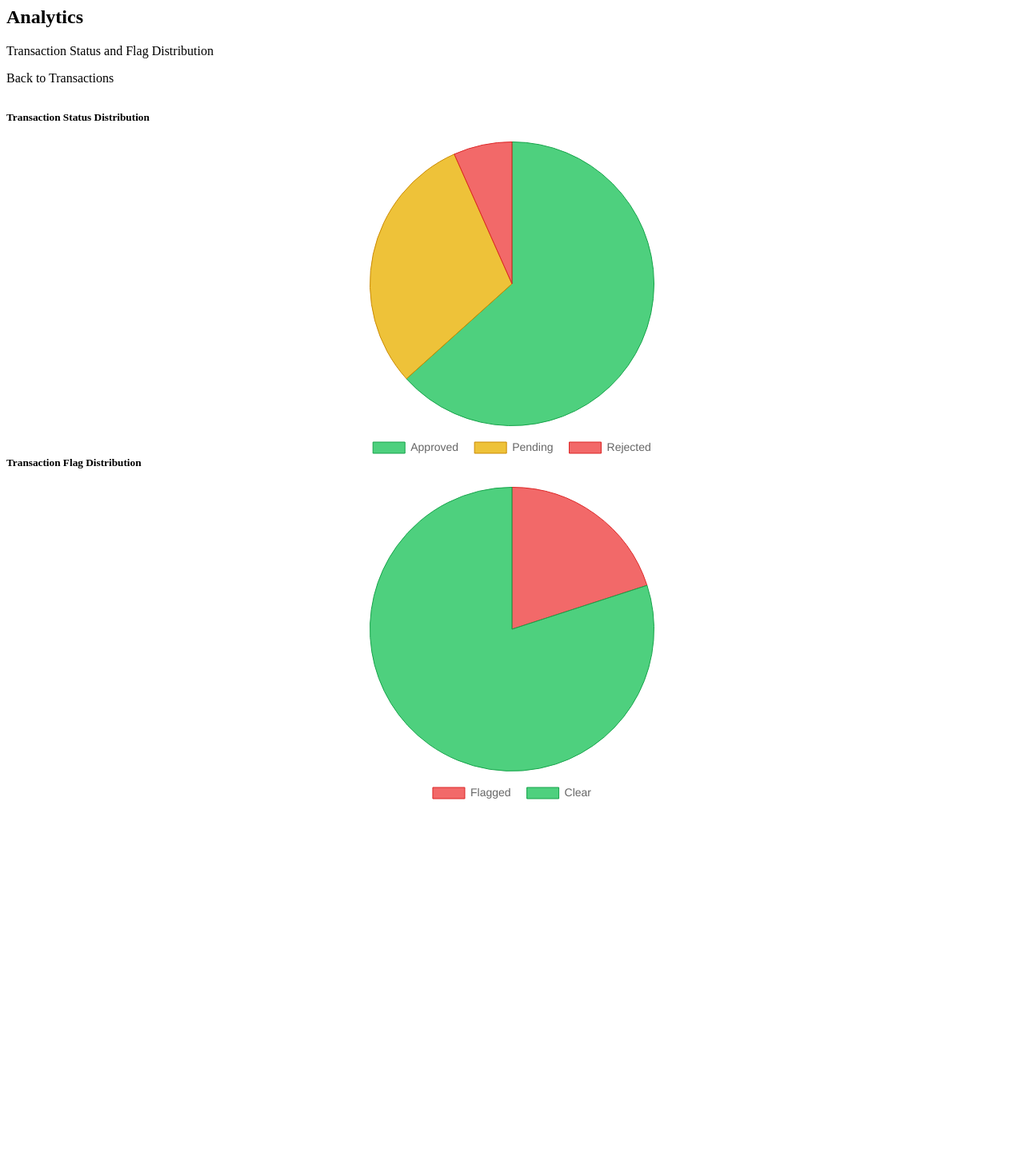
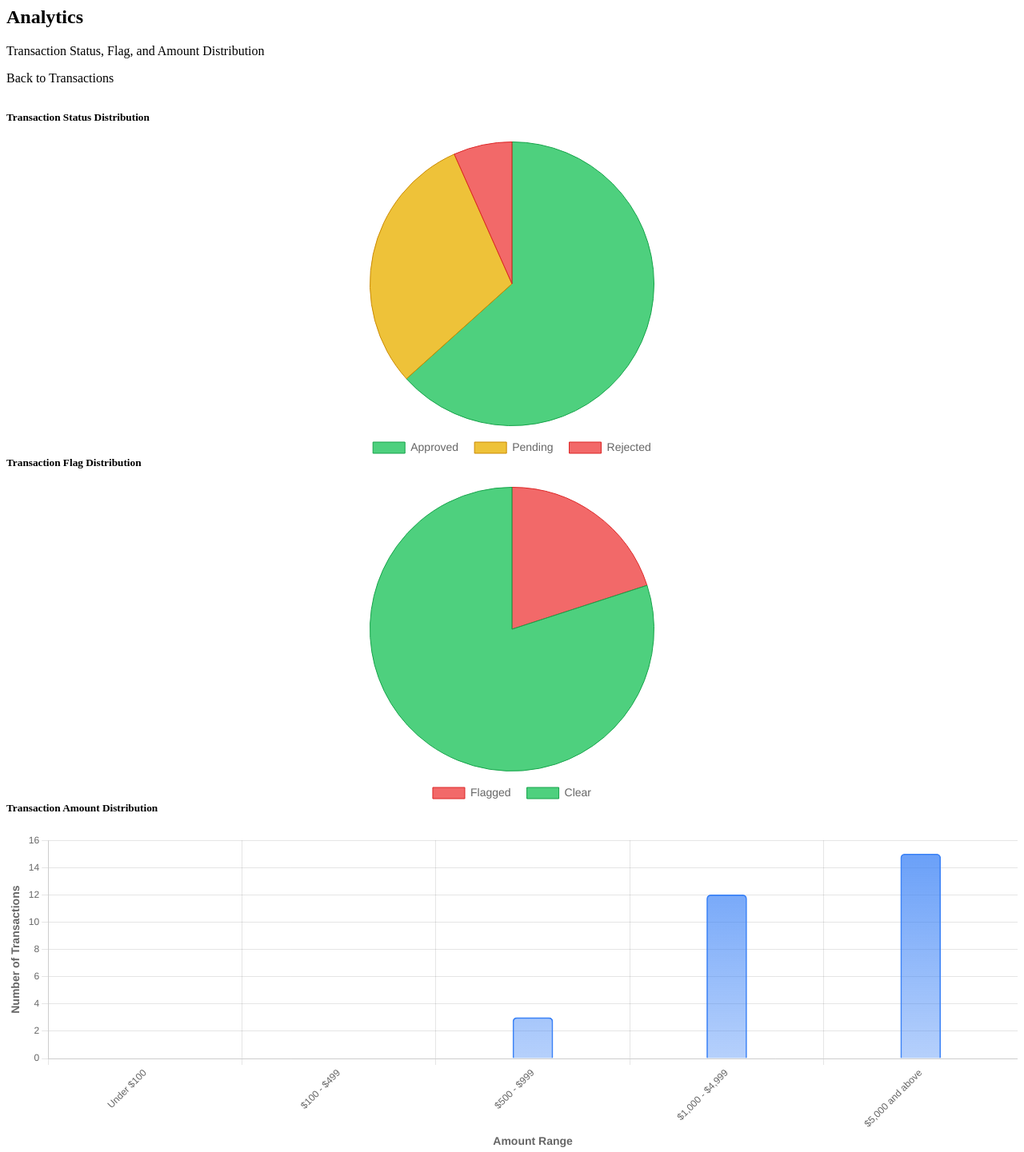
Before and after one commit to TharHtet236401/auditDashboard, a Django app: page /analytics/ in a window 1280 px wide. Shown: the whole page at 80% size. Before the commit the page ends 1000 px from the top, so only its background shows below. Run offline with Django 5.2, Linux system fonts and the light colour scheme; data comes from the database, SQL or seed files in the repository; some libraries are stand-ins or nearby versions.

Commit message:
amount insights added

```diff
--- a/auditApp/templates/partials/analytics.html
+++ b/auditApp/templates/partials/analytics.html
@@ -5,7 +5,7 @@
             <i class="fas fa-chart-line me-2"></i>Analytics
         </h2>
         <p class="text-muted mb-0">
-            Transaction Status and Flag Distribution
+            Transaction Status, Flag, and Amount Distribution
         </p>
     </div>
     <div class="col-auto">
@@ -18,6 +18,7 @@
     </div>
 </div>
 
+<!-- First Row: Status and Flag Charts -->
 <div class="row">
     <!-- Status Chart -->
     <div class="col-md-6">
@@ -39,6 +40,21 @@
                 <canvas id="flagPieChart"></canvas>
                 <script id="flag-data" type="application/json">
                     {{ flag_data|safe }}
+                </script>
+            </div>
+        </div>
+    </div>
+</div>
+
+<!-- Second Row: Amount Distribution -->
+<div class="row mt-4">
+    <div class="col-12">
+        <div class="card shadow-sm">
+            <div class="card-body chart-container">
+                <h5 class="card-title text-center mb-4">Transaction Amount Distribution</h5>
+                <canvas id="amountBarChart"></canvas>
+                <script id="amount-data" type="application/json">
+                    {{ amount_data|safe }}
                 </script>
             </div>
         </div>
@@ -128,6 +144,86 @@
         });
     }
 
+    // Function to create a bar chart
+    function createBarChart(ctx, data) {
+        // Get the 2D rendering context
+        const context2D = ctx.getContext('2d');
+        const gradient = context2D.createLinearGradient(0, 0, 0, 400);
+        gradient.addColorStop(0, 'rgba(59, 130, 246, 0.8)');   // Blue
+        gradient.addColorStop(1, 'rgba(59, 130, 246, 0.2)');
+
+        // Define static colors as fallback
+        const staticColor = 'rgba(59, 130, 246, 0.6)';
+        const borderColor = 'rgb(59, 130, 246)';
+
+        return new Chart(ctx, {
+            type: 'bar',
+            data: {
+                labels: Object.keys(data),
+                datasets: [{
+                    label: 'Number of Transactions',
+                    data: Object.values(data),
+                    backgroundColor: gradient || staticColor,
+                    borderColor: borderColor,
+                    borderWidth: 1,
+                    borderRadius: 5,
+                    barThickness: 'flex',
+                    maxBarThickness: 50
+                }]
+            },
+            options: {
+                responsive: true,
+                maintainAspectRatio: true,
+                aspectRatio: 2,
+                plugins: {
+                    legend: {
+                        display: false
+                    },
+                    tooltip: {
+                        callbacks: {
+                            label: function(context) {
+                                const value = context.raw || 0;
+                                const total = context.dataset.data.reduce((a, b) => a + b, 0);
+                                const percentage = ((value / total) * 100).toFixed(1);
+                                return `${value} transactions (${percentage}%)`;
+                            }
+                        }
+                    }
+                },
+                scales: {
+                    y: {
+                        beginAtZero: true,
+                        ticks: {
+                            precision: 0
+                        },
+                        title: {
+                            display: true,
+                            text: 'Number of Transactions',
+                            font: {
+                                size: 14,
+                                weight: 'bold'
+                            }
+                        }
+                    },
+                    x: {
+                        title: {
+                            display: true,
+                            text: 'Amount Range',
+                            font: {
+                                size: 14,
+                                weight: 'bold'
+                            }
+                        },
+                        ticks: {
+                            maxRotation: 45,
+                            minRotation: 45
+                        }
+                    }
+                }
+            }
+        });
+    }
+
     // Function to initialize/reinitialize charts
     async function initializeCharts() {
         try {
@@ -166,6 +262,17 @@
                 }
                 createPieChart(flagCtx, flagData, flagColors);
             }
+
+            // Amount Chart
+            const amountCtx = document.getElementById('amountBarChart');
+            const amountData = getChartData('amount-data');
+            if (amountCtx && amountData) {
+                const existingAmountChart = Chart.getChart(amountCtx);
+                if (existingAmountChart) {
+                    existingAmountChart.destroy();
+                }
+                createBarChart(amountCtx, amountData);
+            }
         } catch (error) {
             console.error('Error initializing charts:', error);
         }
@@ -175,7 +282,8 @@
     document.addEventListener('htmx:afterOnLoad', initializeCharts);
     document.addEventListener('htmx:afterSwap', function(event) {
         if (event.detail.target.querySelector('#statusPieChart') ||
-            event.detail.target.querySelector('#flagPieChart')) {
+            event.detail.target.querySelector('#flagPieChart') ||
+            event.detail.target.querySelector('#amountBarChart')) {
             console.log('Content swapped, reinitializing charts...');
             initializeCharts();
         }
```
